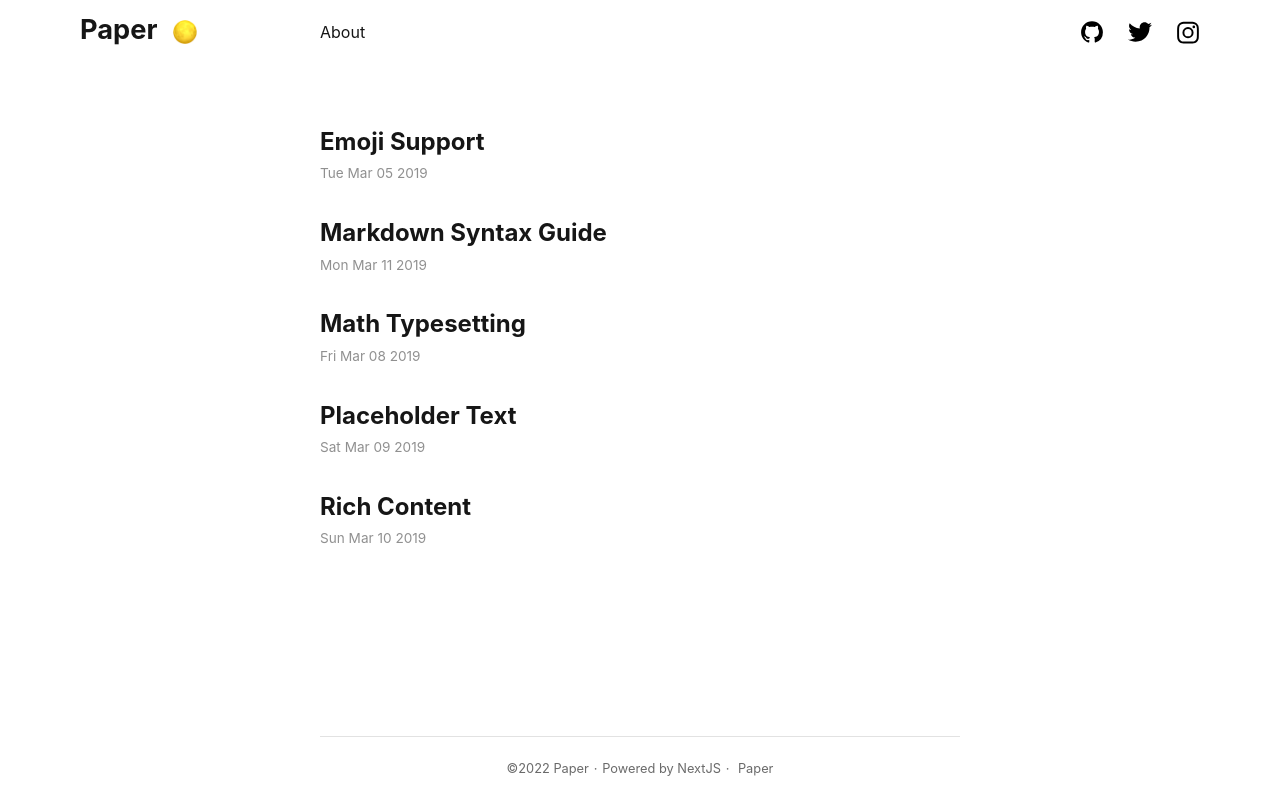
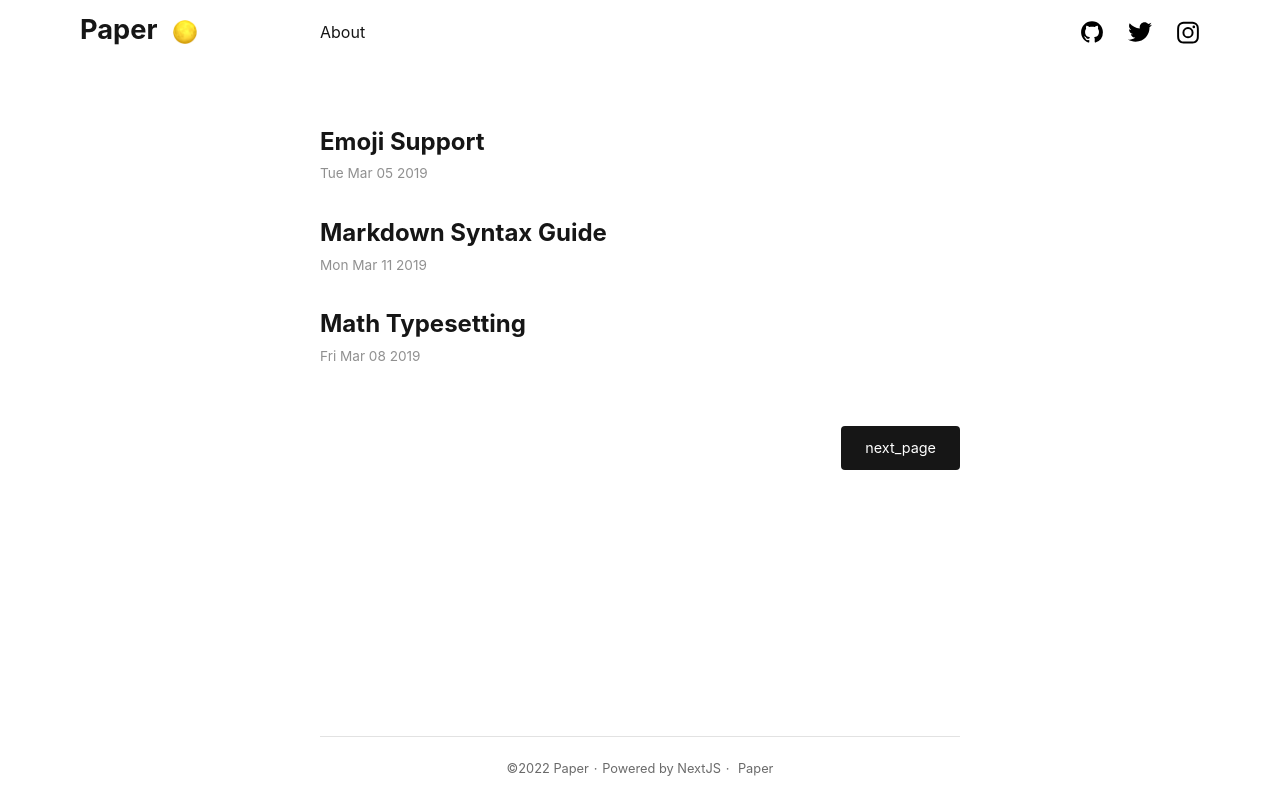
Before and after one commit to raeperd/nextjs-paper, a Next.js app: page / in a window 1280 px wide. Built offline with nearby package versions, Linux system fonts and the light colour scheme.

Commit message:
#12 Implements Pagination

```diff
--- a/pages/index.tsx
+++ b/pages/index.tsx
@@ -1,13 +1,40 @@
 import Head from 'next/head';
+import { useState } from 'react';
 import { Article, getAllArticles } from '../lib/article';
 
+const PAGE_SIZE = 3
+
 export default function Index({ siteName, posts }: IndexProps) {
+  const [pageCurrent, setPageCurrent] = useState(0)
+  const pageLast = posts.length < PAGE_SIZE ? 0 : Math.ceil(posts.length / PAGE_SIZE) - 1
   return (
     <>
       <Head>
         <title>{siteName}</title>
       </Head>
-      {posts.map((post) => <ArticlePreview article={post} />)}
+      {posts
+        .slice(pageCurrent * PAGE_SIZE, pageCurrent * PAGE_SIZE + PAGE_SIZE)
+        .map((post) => <ArticlePreview article={post} />)}
+      <nav className="main-nav">
+        {pageCurrent > 0 && (
+          <button
+            className="prev"
+            type="button"
+            onClick={() => setPageCurrent(pageCurrent - 1)}
+          >
+            prev_page
+          </button>
+        )}
+        {pageCurrent !== pageLast && (
+        <button
+          className="next"
+          type="button"
+          onClick={() => setPageCurrent(pageCurrent + 1)}
+        >
+          next_page
+        </button>
+        ) }
+      </nav>
     </>
   )
 }
--- a/public/app.css
+++ b/public/app.css
@@ -291,7 +291,7 @@ img {
     margin-top: 5rem;
 }
 
-.main-nav a {
+.main-nav button {
     font-size: 1.8rem;
     line-height: 5.5rem;
     color: var(--white);
@@ -434,7 +434,7 @@ img {
     }
 }
 
-/* Post content
+/* Article content
  -------------------------------------------------- */
 .post-content {
     font-size: 2.2rem;
```
